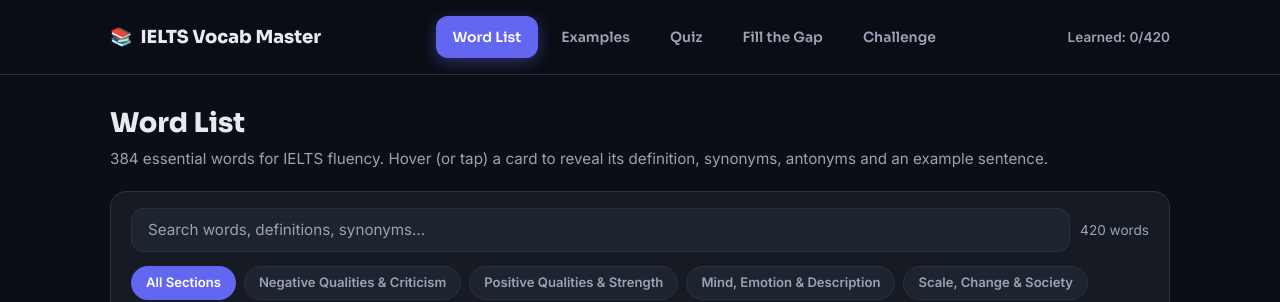
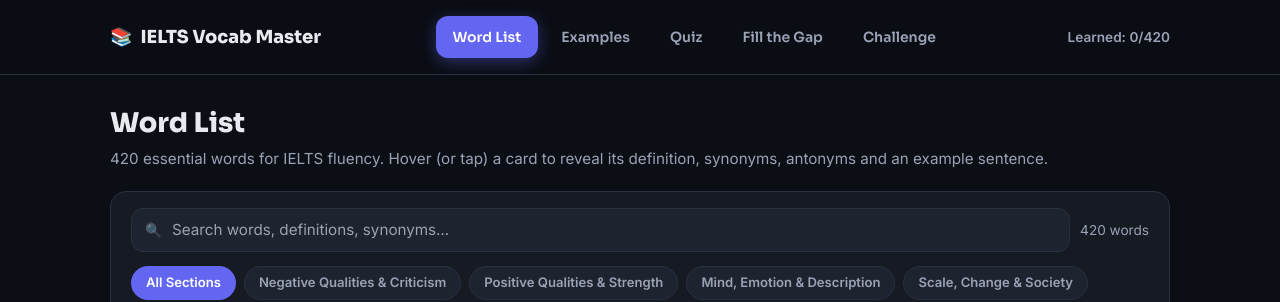
Before and after one commit to ProTeaGaming/English-Learning-Website, a React (Vite) app in the folder ielts-vocab-master/vocab-app/: page / in a window 1280 px wide. Shown: the top 302 px of the page. Built offline with nearby package versions, Linux system fonts and the light colour scheme.

Commit message:
Update word count to 420 and fix Examples page search bar styling
The Examples page search input (#exSearchInput) had no CSS rules and
fell back to the unstyled native browser search box. Both apps now
share styled search inputs with a search icon and no native decorations.

```diff
--- a/ielts-vocab-master/vocab-app/index.html
+++ b/ielts-vocab-master/vocab-app/index.html
@@ -4,7 +4,7 @@
     <meta charset="UTF-8" />
     <link rel="icon" type="image/svg+xml" href="/favicon.svg" />
     <meta name="viewport" content="width=device-width, initial-scale=1.0" />
-    <title>IELTS Vocab Master — 384 Words for Fluency</title>
+    <title>IELTS Vocab Master — 420 Words for Fluency</title>
     <link rel="preconnect" href="https://fonts.googleapis.com">
     <link rel="preconnect" href="https://fonts.gstatic.com" crossorigin>
     <link href="https://fonts.googleapis.com/css2?family=Sora:wght@400;600;700;800&family=Inter:wght@400;500;600;700&display=swap" rel="stylesheet">
--- a/ielts-vocab-master/vocab-app/src/components/Filters.jsx
+++ b/ielts-vocab-master/vocab-app/src/components/Filters.jsx
@@ -11,13 +11,16 @@ export default function Filters({ filters, setFilters, resultLabel, searchPlaceh
   return (
     <div className="flex flex-col gap-3.5 mb-6 bg-surface border border-line rounded-2xl px-5 py-4">
       <div className="flex gap-2.5 flex-wrap items-center">
+        <div className="relative flex-1 min-w-[200px]">
+          <span className="pointer-events-none absolute left-3.5 top-1/2 -translate-y-1/2 text-[.85rem] opacity-50">🔍</span>
           <input
             type="search"
             value={filters.search}
             onChange={(e) => update({ search: e.target.value })}
             placeholder={searchPlaceholder}
-          className="flex-1 min-w-[200px] bg-surface2 border border-line text-ink px-4 py-2.5 rounded-xl text-[.95rem] focus:outline-none focus:border-accent"
+            className="w-full appearance-none bg-surface2 border border-line text-ink pl-10 pr-4 py-2.5 rounded-xl text-[.95rem] focus:outline-none focus:border-accent [&::-webkit-search-decoration]:appearance-none [&::-webkit-search-cancel-button]:appearance-none"
           />
+        </div>
         <span className="text-[.85rem] text-muted whitespace-nowrap">{resultLabel}</span>
       </div>
 
--- a/ielts-vocab-master/vocab-app/src/components/WordList.jsx
+++ b/ielts-vocab-master/vocab-app/src/components/WordList.jsx
@@ -29,7 +29,7 @@ export default function WordList({ learned, toggleLearned }) {
       <div className="mb-5">
         <h1 className="text-[1.7rem] font-extrabold mb-1">Word List</h1>
         <p className="text-muted text-[.95rem]">
-          384 essential words for IELTS fluency. Hover (or tap) a card to reveal its definition, synonyms, antonyms and an example sentence.
+          420 essential words for IELTS fluency. Hover (or tap) a card to reveal its definition, synonyms, antonyms and an example sentence.
         </p>
       </div>
 
```
Also changed, not shown: 1 other file (tests, documents, lock files or other folders). Lines whose indentation alone changed are shown as unchanged.
